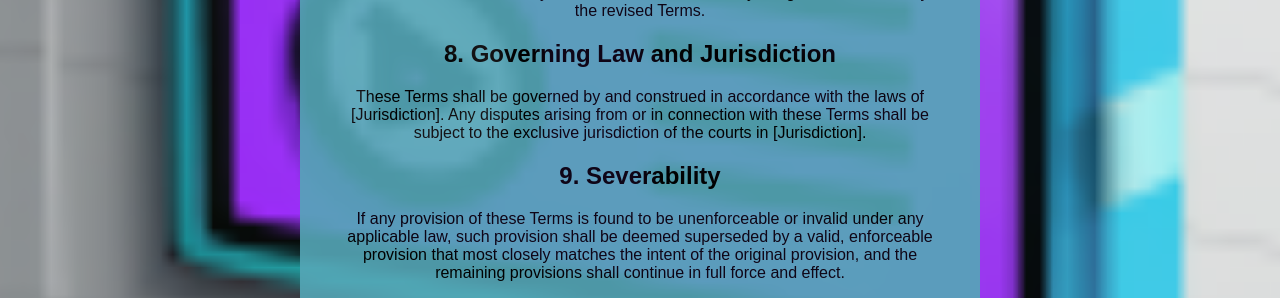
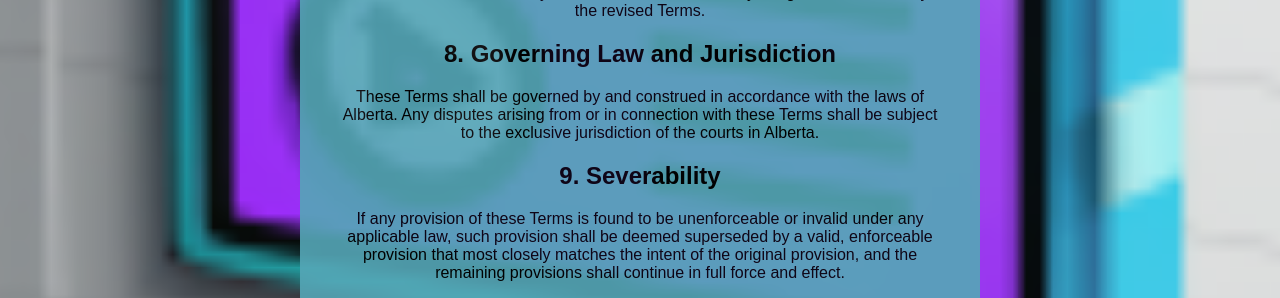
Before and after one commit to I2SenseLab/GraphGenerator_GPT, a Flask app: page /termsofservice in a window 1280 px wide. Shown: the part 1189-1487 px from the top of the page. Run offline with Flask 2, Linux system fonts and the light colour scheme.

Commit message:
fixing terms

```diff
--- a/templates/terms.html
+++ b/templates/terms.html
@@ -54,7 +54,7 @@
         <p>We reserve the right to modify or replace these Terms at any time without prior notice. The updated Terms will be effective immediately upon posting. By continuing to use our website after any modifications to the Terms, you agree to be bound by the revised Terms.</p>
 
         <h2>8. Governing Law and Jurisdiction</h2>
-        <p>These Terms shall be governed by and construed in accordance with the laws of [Jurisdiction]. Any disputes arising from or in connection with these Terms shall be subject to the exclusive jurisdiction of the courts in [Jurisdiction].</p>
+        <p>These Terms shall be governed by and construed in accordance with the laws of Alberta. Any disputes arising from or in connection with these Terms shall be subject to the exclusive jurisdiction of the courts in Alberta.</p>
 
         <h2>9. Severability</h2>
         <p>If any provision of these Terms is found to be unenforceable or invalid under any applicable law, such provision shall be deemed superseded by a valid, enforceable provision that most closely matches the intent of the original provision, and the remaining provisions shall continue in full force and effect.</p>
```
